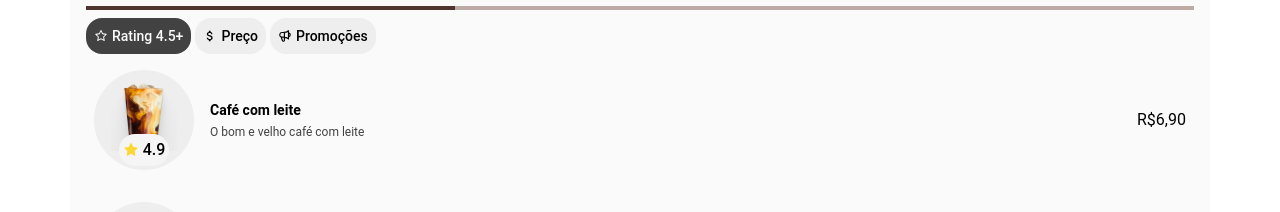
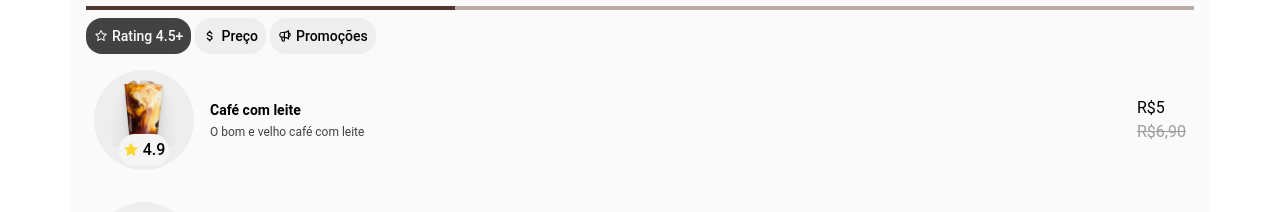
Before and after one commit to joaovictornovais/coffee-shop, a React (Vite) app: page / in a window 1280 px wide. Shown: the part 575-787 px from the top of the page. Built offline with nearby package versions, Linux system fonts and the light colour scheme.

Commit message:
feat: promotions

```diff
--- a/src/components/ItemsResult.jsx
+++ b/src/components/ItemsResult.jsx
@@ -9,6 +9,8 @@ const ItemsResult = ({ section, filter }) => {
       category: "Coffee",
       image: "src/assets/products/coffee/1.svg",
       price: 6.9,
+      isPromotion: true,
+      promoPrice: 5.0,
       rating: 4.9,
     },
     {
@@ -18,6 +20,8 @@ const ItemsResult = ({ section, filter }) => {
       category: "Coffee",
       image: "src/assets/products/coffee/2.svg",
       price: 14.9,
+      isPromotion: true,
+      promoPrice: 10.43,
       rating: 4.6,
     },
     {
@@ -28,6 +32,8 @@ const ItemsResult = ({ section, filter }) => {
       category: "Coffee",
       image: "src/assets/products/coffee/3.svg",
       price: 16.9,
+      isPromotion: false,
+      promoPrice: 0.0,
       rating: 4.4,
     },
     {
@@ -37,6 +43,8 @@ const ItemsResult = ({ section, filter }) => {
       category: "Coffee",
       image: "src/assets/products/coffee/4.svg",
       price: 12.9,
+      isPromotion: true,
+      promoPrice: 11.60,
       rating: 4.7,
     },
     {
@@ -46,6 +54,8 @@ const ItemsResult = ({ section, filter }) => {
       category: "Coffee",
       image: "src/assets/products/coffee/5.svg",
       price: 9.9,
+      isPromotion: false,
+      promoPrice: 0.0,
       rating: 4.8,
     },
     {
@@ -56,6 +66,8 @@ const ItemsResult = ({ section, filter }) => {
       category: "Drinks",
       image: "src/assets/products/drinks/1.png",
       price: 4.9,
+      isPromotion: false,
+      promoPrice: 0.0,
       rating: 4.8,
     },
     {
@@ -66,17 +78,9 @@ const ItemsResult = ({ section, filter }) => {
       category: "Drinks",
       image: "src/assets/products/drinks/2.png",
       price: 4.8,
+      isPromotion: false,
+      promoPrice: 0.0,
       rating: 4.7,
-    },
-    {
-      id: 8,
-      name: "Guaraná Antartica 2L",
-      description:
-        "Uma garrafa de guaraná Antarctica 2 litros pode render diversas possibilidades de drinks para você aproveitar o melhor do verão sem nem precisar sair de casa. ",
-      category: "Drinks",
-      image: "src/assets/products/drinks/3.png",
-      price: 8.5,
-      rating: 4,
     },
     {
       id: 9,
@@ -85,6 +89,8 @@ const ItemsResult = ({ section, filter }) => {
       category: "Drinks",
       image: "src/assets/products/drinks/4.png",
       price: 2.8,
+      isPromotion: true,
+      promoPrice: 1.96,
       rating: 4.4,
     },
     {
@@ -94,6 +100,8 @@ const ItemsResult = ({ section, filter }) => {
       category: "Pastry",
       image: "src/assets/products/foods/1.png",
       price: 4.9,
+      isPromotion: false,
+      promoPrice: 0.0,
       rating: 4.7,
     },
   ];
@@ -115,9 +123,9 @@ const ItemsResult = ({ section, filter }) => {
           className="flex gap-4 bg-gray-50 p-2 justify-between"
         >
           <div className="flex gap-4">
-            <div className="flex flex-col items-center rounded-full bg-gray-200 relative p-1 w-[100px] h-[100px]">
+            <div className="flex flex-col items-center rounded-full bg-gray-200 relative p-1 min-w-[100px] min-h-[100px]">
               <img
-                className="max-w-[100px] max-h-[100px] p-2"
+                className="max-w-[100px] max-h-[100px] p-1"
                 src={product.image}
               />
               <div className="flex items-center absolute bottom-1 gap-1 font-medium bg-gray-100 p-1 rounded-2xl">
@@ -130,10 +138,14 @@ const ItemsResult = ({ section, filter }) => {
               <p className="text-gray-800 text-xs">{product.description}</p>
             </div>
           </div>
-
-          <p className="items-center flex">
-            R${product.price.toString().replace('.', ',')}0
-          </p>
+          <div className='flex flex-col justify-center'>
+            <p className={product.isPromotion ? 'inline' : 'hidden'}>
+              R${product.promoPrice.toString().replace('.', ',')}
+            </p>
+            <p className={!product.isPromotion ? 'items-center flex' : 'items-center flex text-gray-500 line-through'}>
+              R${product.price.toString().replace('.', ',')}0
+            </p>
+          </div>
         </div>
       ))}
     </div>
```
